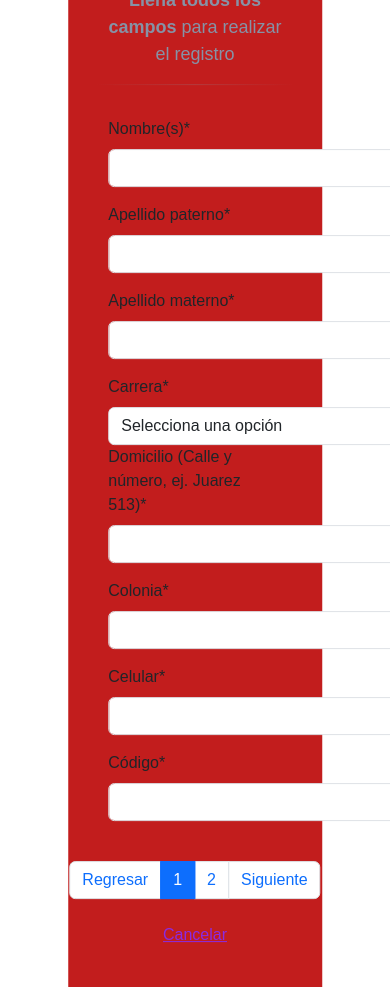
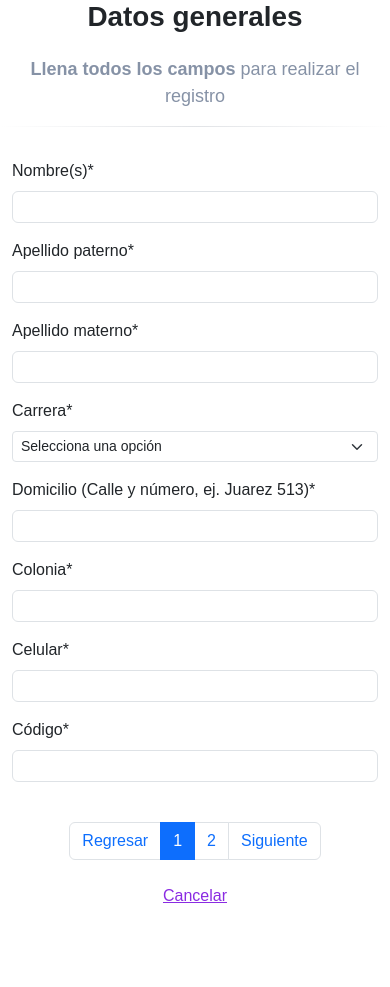
Before and after one commit to EmilioLara1/GESTEC, a PHP site: page /html/registro.html in a window 390 px wide; the page is wider, and only the part inside the window is pictured. After the commit the page ends 903 px from the top of that part, so only its background shows below. Run offline with PHP 8.4, Linux system fonts and the light colour scheme.

Commit message:
Responsivo 100%

```diff
--- a/alumno/css/registro.css
+++ b/alumno/css/registro.css
@@ -1,16 +1,19 @@
 *{
-    font-family: Arial, Helvetica, sans-serif;
+    margin: 0;
+    padding: 0;
+    height: 100%;
     justify-content: center;
     align-items: center;
+    font-family: Arial, Helvetica, sans-serif;
 }
 
-body{
-  /*   height: 100vh;
+/* body{
+    height: 100vh;
     width: 550px;
-    background: linear-gradient(135deg, rgba(141, 92, 246, 1), rgba(21, 101, 216, 0.8)); */
-}
+    background: linear-gradient(135deg, rgba(141, 92, 246, 1), rgba(21, 101, 216, 0.8));
+} */
 
-.container-fluid{
+/* .container-fluid{
     padding: 40px;
     background-color: #c21d1d;
     width: 65%;
@@ -18,17 +21,9 @@ body{
     position: absolute;
     left: 50%;
     top: 50%;
-    /* border-radius: 15px;
-    box-shadow: 20px 40px 25px rgba(0, 0, 0, 0.15); */
-}
-
-.form-control,.form-select{
-    width: 426px;
-}
-
-.content{
-    justify-content: center;
-}
+    border-radius: 15px;
+    box-shadow: 20px 40px 25px rgba(0, 0, 0, 0.15);
+} */
 
 h1{
     font-weight: 700;
@@ -52,3 +47,7 @@ h1{
     font-size: 18px;
     color: #8692A6;
 }
+
+.contenido{
+    width: 426px;
+}
--- a/alumno/html/registro.html
+++ b/alumno/html/registro.html
@@ -19,8 +19,8 @@
 
 <body>
     <div class="container-fluid">
-        <div class="col">
-            <div class="row">
+        <div class="row">
+            <div class="col-auto h-auto">
                 <form action="" method="get">
                     <div class="row">
                         <h1 class="text-center">Datos generales</h1>
@@ -32,10 +32,10 @@
                         <hr>
                     </div>
 
-                    <div class="row mt-3">
-                        <div class="col-auto">
+                    <div class="row">
+                        <div class="col">
                             <div class="row">
-                                <div class="col content">
+                                <div class="col-auto contenido mt-3">
                                     <label for="nombre" class="form-label">Nombre(s)*</label>
                                     <input type="text" class="form-control" name="nombre" id="nombre" maxlength="25" required>
 
@@ -46,7 +46,7 @@
                                     <input type="text" class="form-control" name="materno" id="materno" maxlength="25" required>
 
                                     <label for="carrera" class="form-label mt-3">Carrera*</label>
-                                    <select class="form-select" name="carrera" id="carrera" required>
+                                    <select class="form-select form-select-sm" name="carrera" id="carrera" required>
                                         <option selected>Selecciona una opción</option>
                                         <option value="Administracion">Administración</option>
                                         <option value="Administracion Financiera y Sistemas">Administración Financiera y Sistemas</option>
@@ -65,7 +65,7 @@
                                     </select>
                                 </div>
 
-                                <div class="col content">
+                                <div class="col-auto contenido mt-3">
                                     <label for="dom" class="form-label">Domicilio (Calle y número, ej. Juarez 513)*</label>
                                     <input type="text" class="form-control" name="dom" id="dom" maxlength="45" required>
 
```
